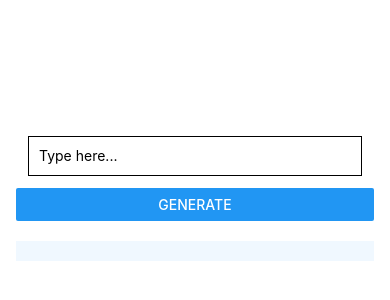
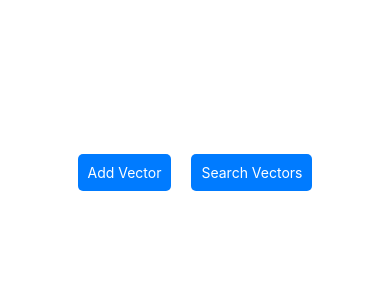
Before and after one commit to taylorgoolsby/Algernon-backup, a React Native app: screen / in a window 390 px wide. Shown: the part 230-530 px from the top of the page. Built offline with nearby package versions, Linux system fonts and the light colour scheme.

Commit message:
faiss DB bridge implemented and tested through JS

```diff
--- a/App.tsx
+++ b/App.tsx
@@ -1,41 +1,55 @@
-// App.tsx
+import React, {useState} from 'react';
+import {SafeAreaView, StyleSheet, View, Text, TouchableOpacity, NativeModules} from 'react-native';
 
-import React, { useState } from 'react';
-import {
-  SafeAreaView,
-  StyleSheet,
-  TextInput,
-  Text,
-  Button,
-  View,
-  NativeModules
-} from 'react-native';
+const {FaissBridge} = NativeModules;
 
 const App = () => {
-  const [text, setText] = useState('');
-  const [response, setResponse] = useState('');
+  const [searchResults, setSearchResults] = useState([]);
 
-  const generateResponse = async () => {
+  const addVector = async () => {
     try {
-      const LLMNativeModule = NativeModules.LLMNativeModule;
-      const generatedResponse = await LLMNativeModule.generateResponse(text);
-      setResponse(generatedResponse);
+      // Example vector. Replace with your data or user input as necessary.
+      const vector = [0.1, 0.2, 0.3, Math.random()];
+      const response = await FaissBridge.addVector(vector);
+      console.log('Add Vector Response:', response);
+      alert('Vector added successfully');
     } catch (error) {
-      console.error(error);
+      console.error('Error adding vector:', error);
+      alert('Failed to add vector');
+    }
+  };
+
+  const searchVectors = async () => {
+    try {
+      // Example query vector. Replace with your data or user input as necessary.
+      const queryVector = [0.1, 0.2, 0.3, 0.4];
+      // Number of results you want to get back.
+      const k = 5;
+      const results = await FaissBridge.searchVectors(queryVector, k);
+      console.log('Search Results:', results);
+      setSearchResults(results);
+    } catch (error) {
+      console.error('Error searching vectors:', error);
+      alert('Failed to search vectors');
     }
   };
 
   return (
     <SafeAreaView style={styles.container}>
-      <TextInput
-        style={styles.input}
-        onChangeText={setText}
-        value={text}
-        placeholder="Type here..."
-      />
-      <Button title="Generate" onPress={generateResponse} />
-      <View style={styles.responseContainer}>
-        <Text style={styles.responseText}>{response}</Text>
+      <View style={styles.buttonContainer}>
+        <TouchableOpacity onPress={addVector} style={styles.button}>
+          <Text style={styles.buttonText}>Add Vector</Text>
+        </TouchableOpacity>
+        <TouchableOpacity onPress={searchVectors} style={styles.button}>
+          <Text style={styles.buttonText}>Search Vectors</Text>
+        </TouchableOpacity>
+      </View>
+      <View style={styles.resultsContainer}>
+        {searchResults.map((result, index) => (
+          <Text key={index} style={styles.resultText}>
+            Label: {result.label}, Distance: {result.distance}
+          </Text>
+        ))}
       </View>
     </SafeAreaView>
   );
@@ -44,21 +58,26 @@ const App = () => {
 const styles = StyleSheet.create({
   container: {
     flex: 1,
+    alignItems: 'center',
     justifyContent: 'center',
-    marginHorizontal: 16,
   },
-  input: {
-    height: 40,
-    margin: 12,
-    borderWidth: 1,
+  buttonContainer: {
+    flexDirection: 'row',
+    marginBottom: 20,
+  },
+  button: {
+    backgroundColor: '#007bff',
     padding: 10,
+    margin: 10,
+    borderRadius: 5,
   },
-  responseContainer: {
+  buttonText: {
+    color: '#ffffff',
+  },
+  resultsContainer: {
     marginTop: 20,
-    backgroundColor: 'aliceblue',
-    padding: 10,
   },
-  responseText: {
+  resultText: {
     fontSize: 16,
   },
 });
```
Also changed, not shown: 7 other files (tests, documents, lock files or other folders).
